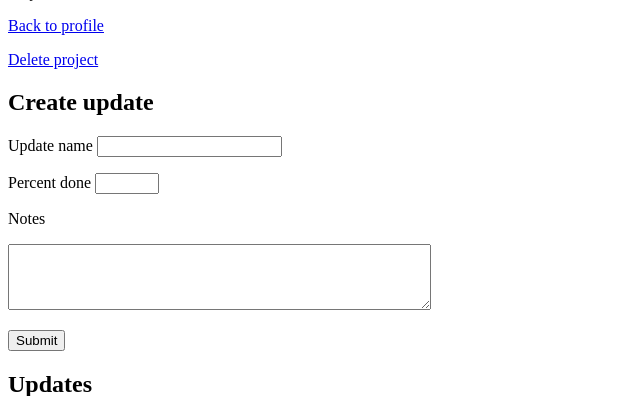
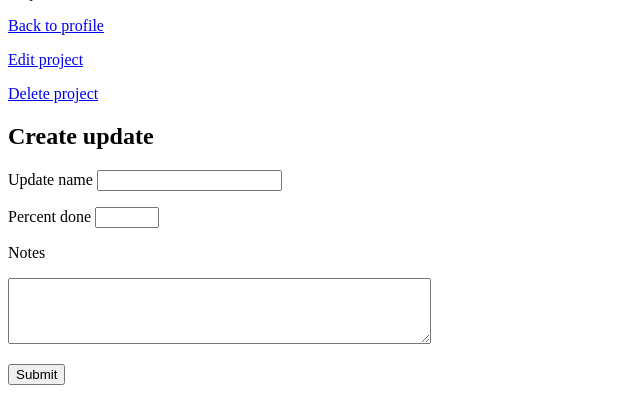
Before and after one commit to mmignola/Hackbright-Capstone-Project, a Flask app: template templates/project_details.html in a window 1280 px wide. Shown: the part 208-604 px from the top of the page, without its empty margins (0-640 px from the left). Run offline with Flask 2, Linux system fonts and the light colour scheme; the template is opened without the code that fills it, so the values that code supplies are empty.

Commit message:
added link to project edit form

```diff
--- a/server.py
+++ b/server.py
@@ -139,6 +139,21 @@ def delete_project(proj_id):
     return redirect('/user_profile')
 
 
+@app.route('/user_profile/<proj_id>/edit')
+def edit_project_form(proj_id):
+    """View project edit form."""
+
+    project = crud.get_proj_by_id(proj_id)
+
+    return render_template('edit_project.html', project = project)
+
+
+# @app.route('/user_profile/<proj_id>/execute_edits')
+# def edit_project(proj_id):
+#     """Update the details of a project."""
+
+
+
 @app.route('/updates/<proj_id>', methods=['POST'])
 def create_update(proj_id):
     """Create a new project update."""
--- a/templates/project_details.html
+++ b/templates/project_details.html
@@ -16,6 +16,7 @@
 <p>Project status: {{ project.proj_status }}</p>
 
 <p><a href="/user_profile">Back to profile</a></p>
+<p><a href="/user_profile/{{ project.proj_id }}/edit">Edit project</a></p>
 <p><a href="/user_profile/{{ project.proj_id }}/delete">Delete project</a></p>
 
 <h2>Create update</h2>
```
